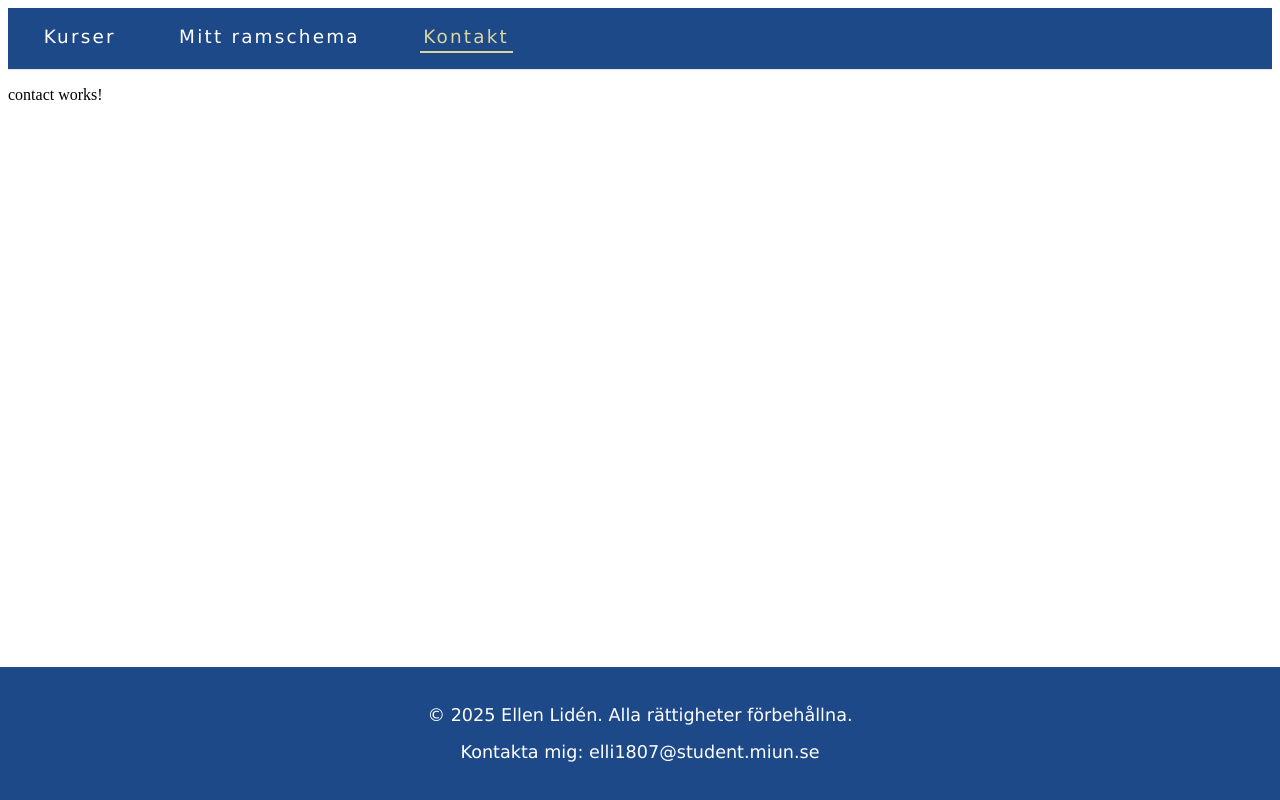
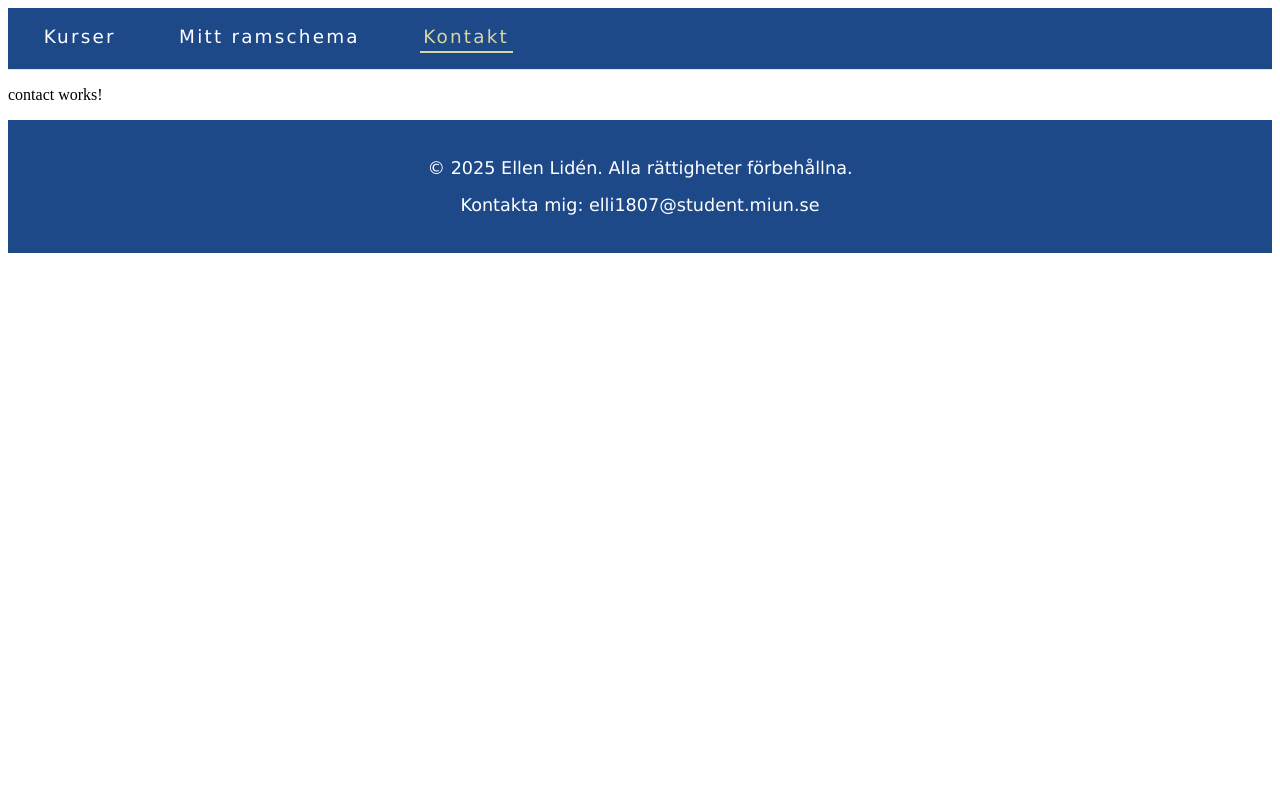
Before and after one commit to ellenliden/dt208g_moment5, an Angular app: page /contact in a window 1280 px wide. Built offline with nearby package versions, Linux system fonts and the light colour scheme.

Commit message:
ändrat position till relativ istället för fixed

```diff
--- a/src/app/footer/footer.css
+++ b/src/app/footer/footer.css
@@ -3,13 +3,11 @@
   color: white;
   text-align: center;
   padding: 20px 0;
-  position: fixed;
-  bottom: 0;
+  position: relative;
   width: 100%;
-  margin-left: 0;
-  left: 0;
   font-size: 1.1rem;
-  font-family: 'Lucida Sans', 'Lucida Sans Regular', 'Lucida Grande', 'Lucida Sans Unicode', Geneva, Verdana, sans-serif;
+  font-family: "Lucida Sans", "Lucida Sans Regular", "Lucida Grande",
+    "Lucida Sans Unicode", Geneva, Verdana, sans-serif;
 }
 
 .container {
```
